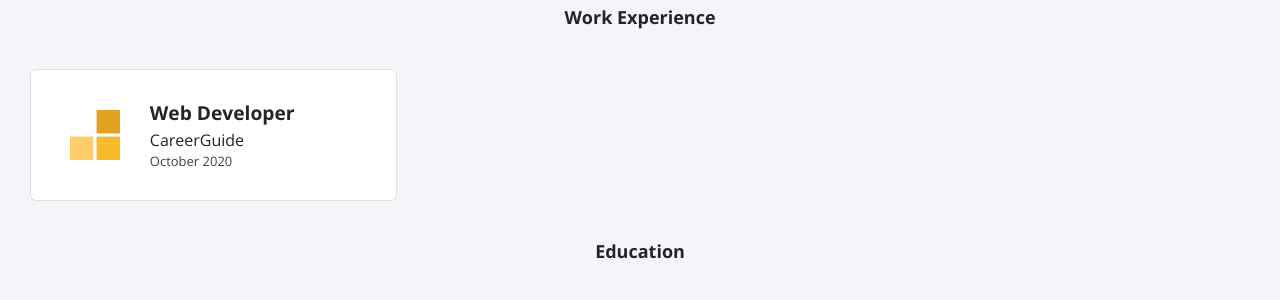
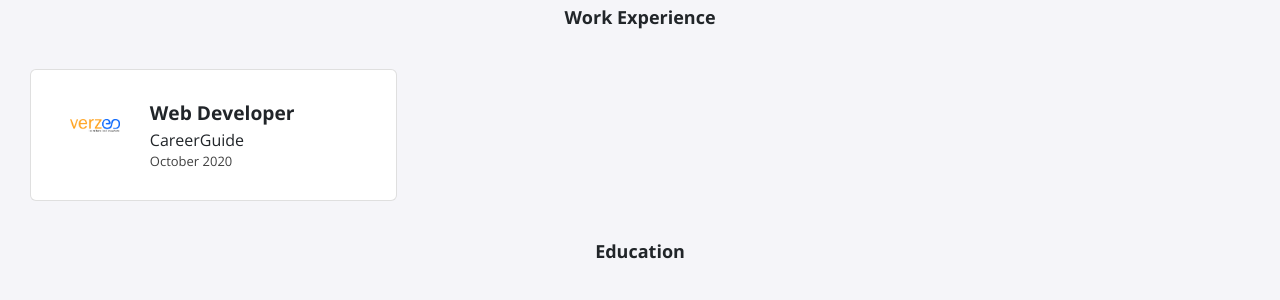
Before and after one commit to Priyanshu-official/priyanshu-official.github.io, a Jekyll site: the page built from index.html, in a window 1280 px wide. Shown: the part 838-1138 px from the top of the page. Built offline with Jekyll 4.4.1, drawn with Linux system fonts in a browser that asks for light colours; nearby versions of some CDN libraries.

Commit message:
Added Img

```diff
--- a/_data/experience.yml
+++ b/_data/experience.yml
@@ -1,4 +1,4 @@
 - role: Web Developer
   company: CareerGuide
   dates: October 2020
-  logo: fellowship.svg
+  logo: verzeo.png
```
